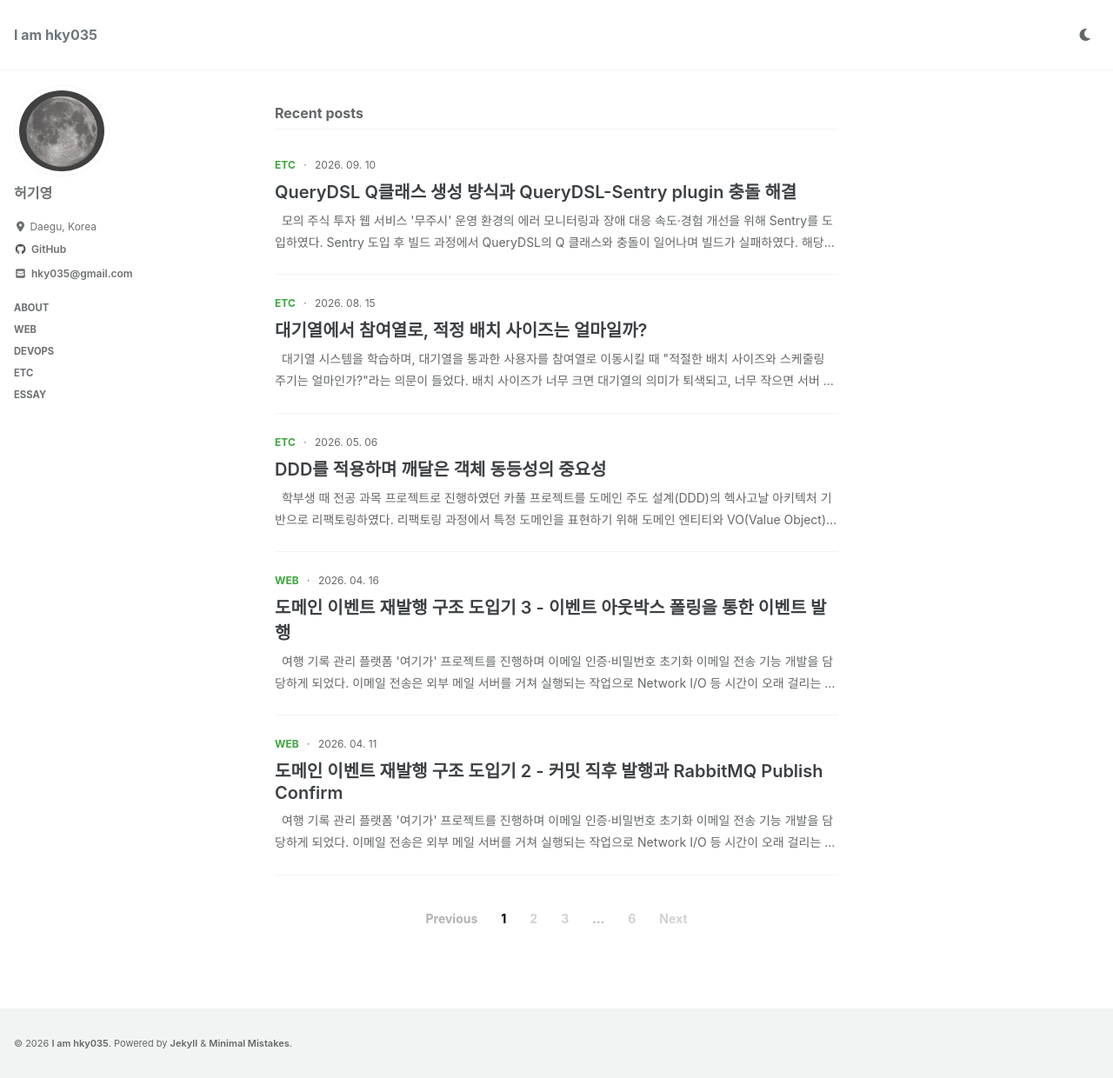
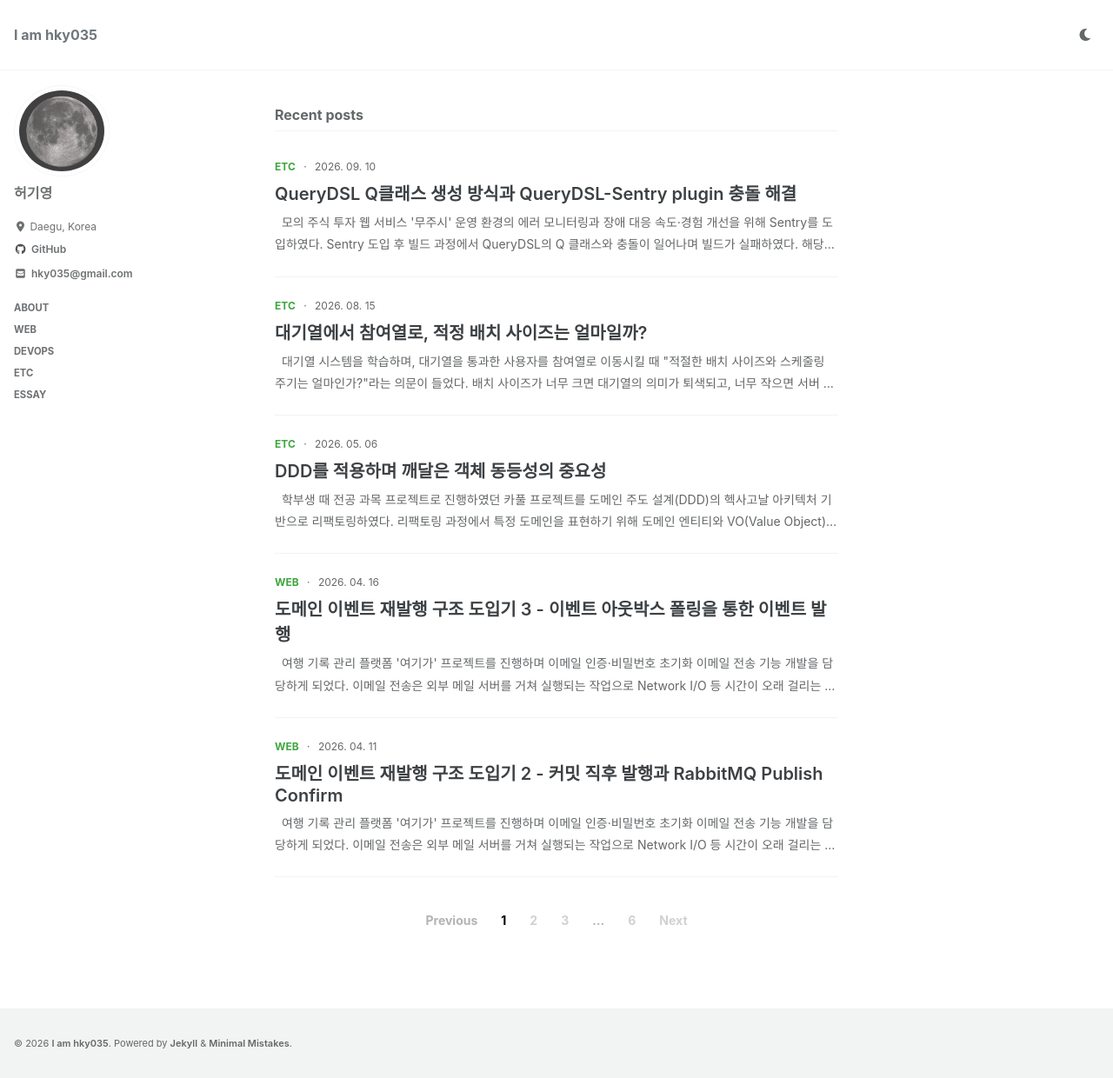
Before and after one commit to hky035/hky035.github.io, a Jekyll site: the page built from index.html, in a window 1280 px wide and 1240 px high. Shown: the whole window at 87% size. Built offline with Jekyll 4.4.1, drawn with Linux system fonts in a browser that asks for light colours; cached includes are drawn as plain includes; some web fonts are replaced; the list of posts is cut into pages by our own code.

Commit message:
style: h 태그 margin-bottom 변경

```diff
--- a/_sass/minimal-mistakes/_base.scss
+++ b/_sass/minimal-mistakes/_base.scss
@@ -28,7 +28,7 @@ h3,
 h4,
 h5,
 h6 {
-  margin: 2em 0 0.5em;
+  margin: 2em 0 1em;
   /* masthead가 position: fixed로 화면 상단에 고정돼 있어서, URL 해시(#)나
      목차 클릭으로 헤딩으로 스크롤 이동하면 헤더에 가려 잘려 보였다.
      scroll-margin-top으로 그만큼 여유를 두고 멈추게 한다. */
```
